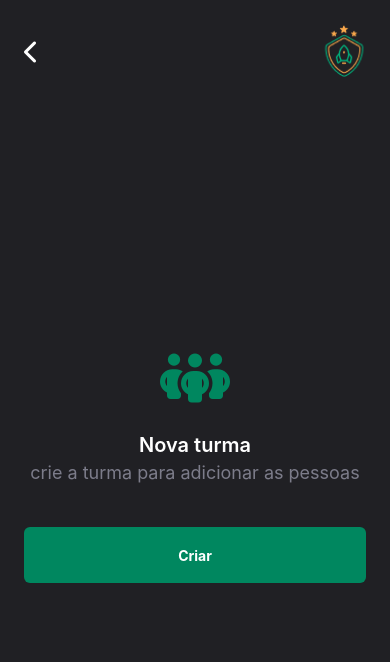
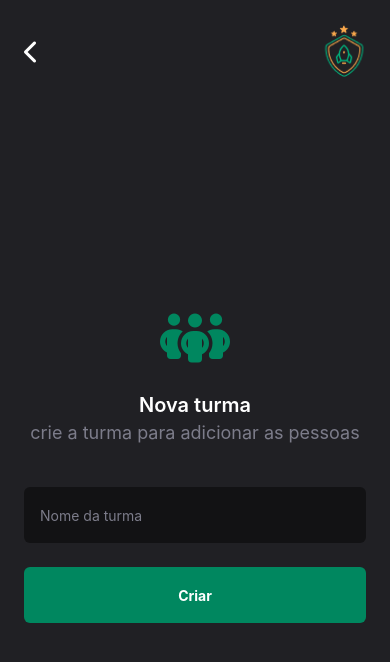
Before and after one commit to pedrokarnoski/ignite-teams, a React Native app: screen / in a window 390 px wide. Shown: the top 662 px of the page. Built offline with nearby package versions, Linux system fonts and the light colour scheme.

Commit message:
feat: Input component

```diff
--- /dev/null
+++ b/src/components/Input.tsx
@@ -0,0 +1,13 @@
+import { colors } from "@/styles/colors";
+import { TextInput, TextInputProps } from "react-native";
+
+export function Input({ ...rest }: TextInputProps) {
+  return (
+    <TextInput
+      placeholder="Nome da turma"
+      placeholderTextColor={colors.gray[300]}
+      className="flex h-14 bg-gray-700 rounded-md p-4 text-white"
+      {...rest}
+    ></TextInput>
+  );
+}
--- a/src/screens/NewGroup.tsx
+++ b/src/screens/NewGroup.tsx
@@ -6,6 +6,7 @@ import { FontAwesome6 } from "@expo/vector-icons";
 import { colors } from "@/styles/colors";
 import { Highlight } from "@/components/Highlight";
 import { Button } from "@/components/Button";
+import { Input } from "@/components/Input";
 
 export function NewGroup() {
   return (
@@ -24,6 +25,8 @@ export function NewGroup() {
           subtitle="crie a turma para adicionar as pessoas"
         />
 
+        <Input />
+
         <Button title="Criar" />
       </View>
     </View>
```
